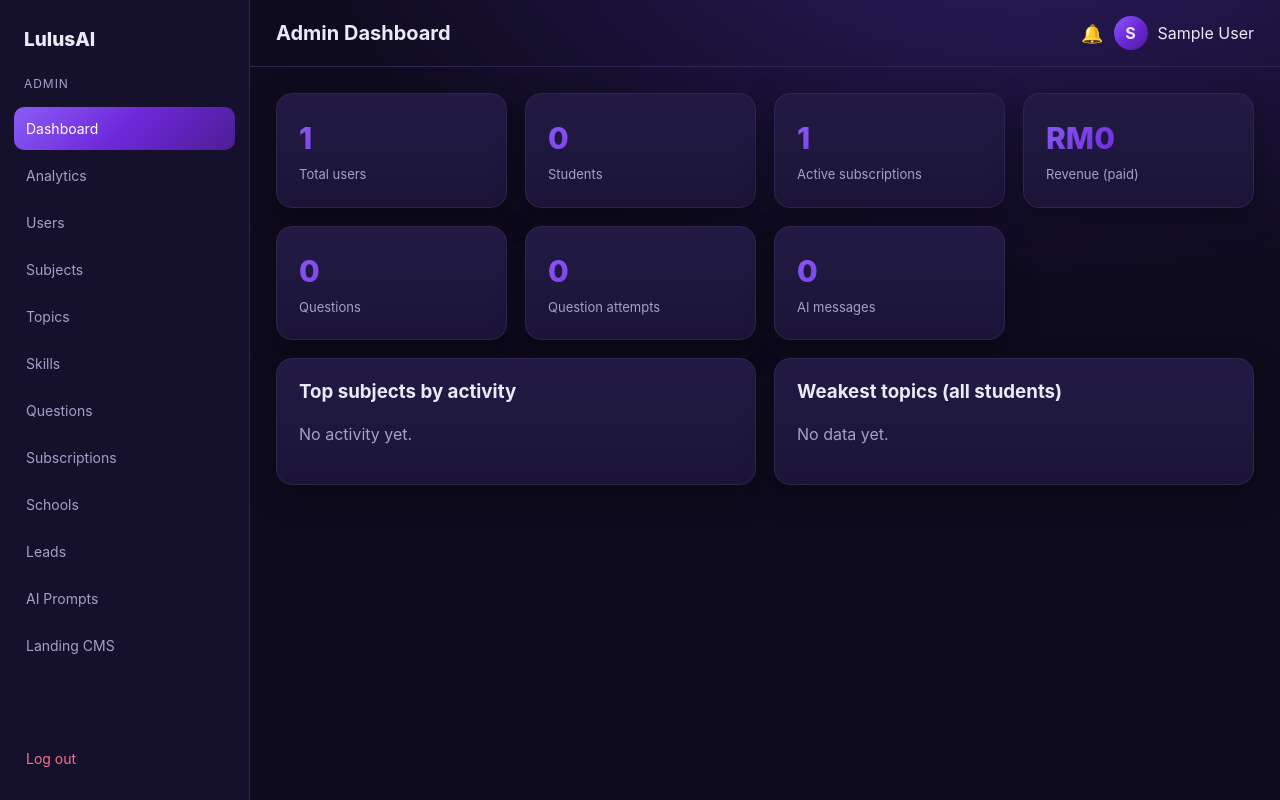
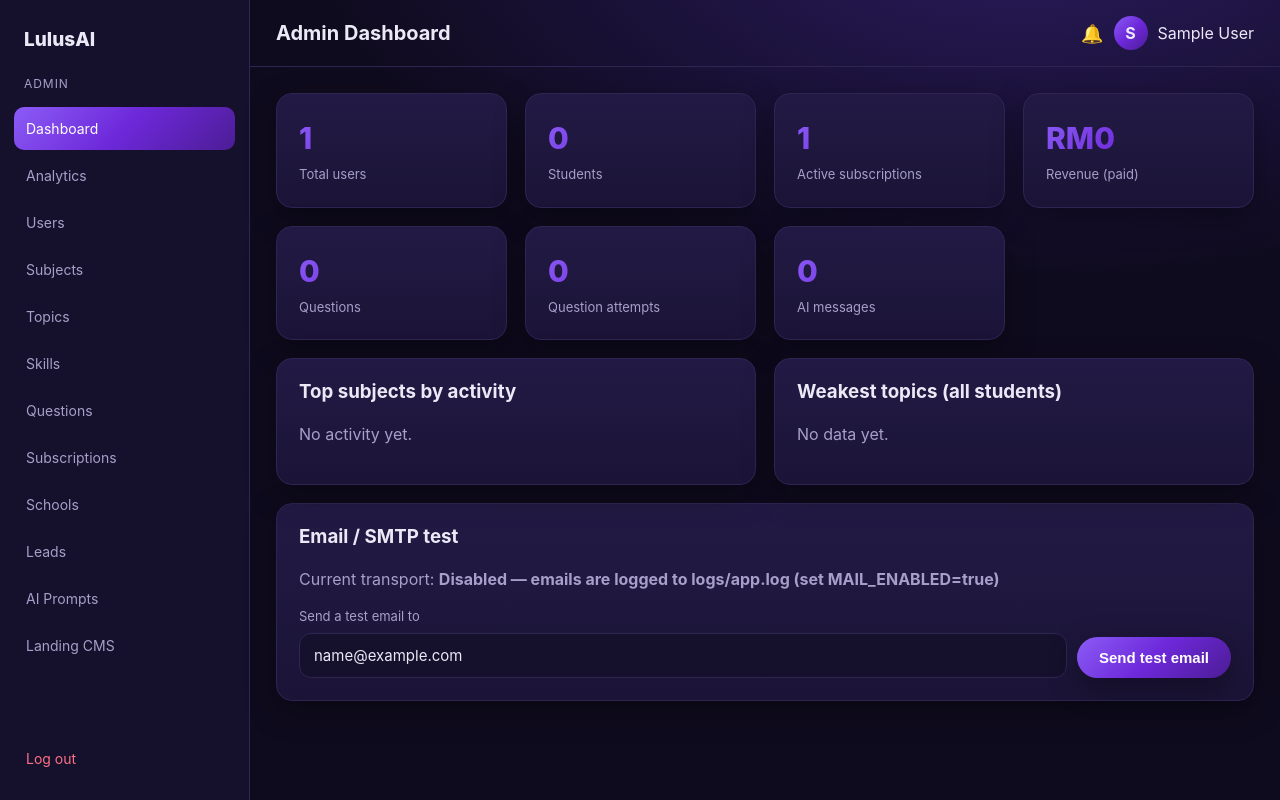
Before and after one commit to Raychung11/Spmtutor, a PHP site: page /admin/dashboard.php in a window 1280 px wide. Run offline with PHP 8.4, Linux system fonts and the light colour scheme; the visitor is signed in with stand-in values (Sample User, id 1); data that the repository does not hold is empty.

Commit message:
Add admin "send test email" tool to verify SMTP
The admin dashboard shows the active mail transport and lets an admin send
a test email to any address, reporting success/failure (or noting that mail
is disabled and was logged).

https://claude.ai/code/session_01JyDEu4yEU4SZcEY5UHPpXT

```diff
--- a/public_html/admin/dashboard.php
+++ b/public_html/admin/dashboard.php
@@ -1,9 +1,31 @@
 <?php
 declare(strict_types=1);
 require_once __DIR__ . '/../inc/auth.php';
+require_once __DIR__ . '/../inc/mailer.php';
 require_once __DIR__ . '/../inc/admin_layout.php';
 
 $user = require_role('admin', 'creator');
+
+if ($_SERVER['REQUEST_METHOD'] === 'POST' && input('action') === 'send_test_email') {
+    csrf_check();
+    $to = strtolower(input('test_email')) ?: $user['email'];
+    if (!filter_var($to, FILTER_VALIDATE_EMAIL)) {
+        flash('error', 'Enter a valid email address.');
+    } elseif (!MAIL_ENABLED) {
+        send_email($to, 'LulusAI test email', email_template('Test email', '<p>This is a test.</p>'));
+        flash('info', 'Email is disabled (MAIL_ENABLED=false). The message was written to logs/app.log instead of sent.');
+    } else {
+        $ok = send_email(
+            $to,
+            'LulusAI test email',
+            email_template('Test email', '<p>If you can read this, your email delivery is working. 🎉</p>')
+        );
+        flash($ok ? 'success' : 'error', $ok
+            ? 'Test email sent to ' . $to . ' via ' . mail_transport_label() . '.'
+            : 'Sending failed. Check SMTP settings and logs/app.log.');
+    }
+    redirect('admin/dashboard.php');
+}
 
 $counts = [
     'users'    => (int) (db_one('SELECT COUNT(*) c FROM users')['c'] ?? 0),
@@ -55,5 +77,16 @@ admin_layout_start('Admin Dashboard', $user, 'dashboard.php');
     <?php else: ?><p class="muted">No data yet.</p><?php endif; ?>
   </div>
 </div>
+
+<div class="card" style="margin-top:18px">
+  <h3>Email / SMTP test</h3>
+  <p class="muted">Current transport: <strong><?= e(mail_transport_label()) ?></strong></p>
+  <form method="post" style="display:flex;gap:10px;flex-wrap:wrap;align-items:end">
+    <?= csrf_field() ?>
+    <input type="hidden" name="action" value="send_test_email">
+    <div class="field" style="margin:0;flex:1;min-width:220px"><label>Send a test email to</label><input class="input" type="email" name="test_email" value="<?= e($user['email']) ?>"></div>
+    <button class="btn">Send test email</button>
+  </form>
+</div>
 <?php
 admin_layout_end();
--- a/public_html/inc/mailer.php
+++ b/public_html/inc/mailer.php
@@ -140,6 +140,18 @@ function smtp_helo_host(): string
     return $host;
 }
 
+/** Human-readable description of the active mail transport (for admin UI). */
+function mail_transport_label(): string
+{
+    if (!MAIL_ENABLED) {
+        return 'Disabled — emails are logged to logs/app.log (set MAIL_ENABLED=true)';
+    }
+    if (SMTP_HOST !== '' && SMTP_PASS !== '') {
+        return 'SMTP via ' . SMTP_HOST . ':' . SMTP_PORT . ' (' . SMTP_SECURE . ')';
+    }
+    return 'PHP mail() — set SMTP_PASS for reliable delivery';
+}
+
 /** Wrap content in a simple branded HTML shell. */
 function email_template(string $title, string $bodyHtml): string
 {
```
